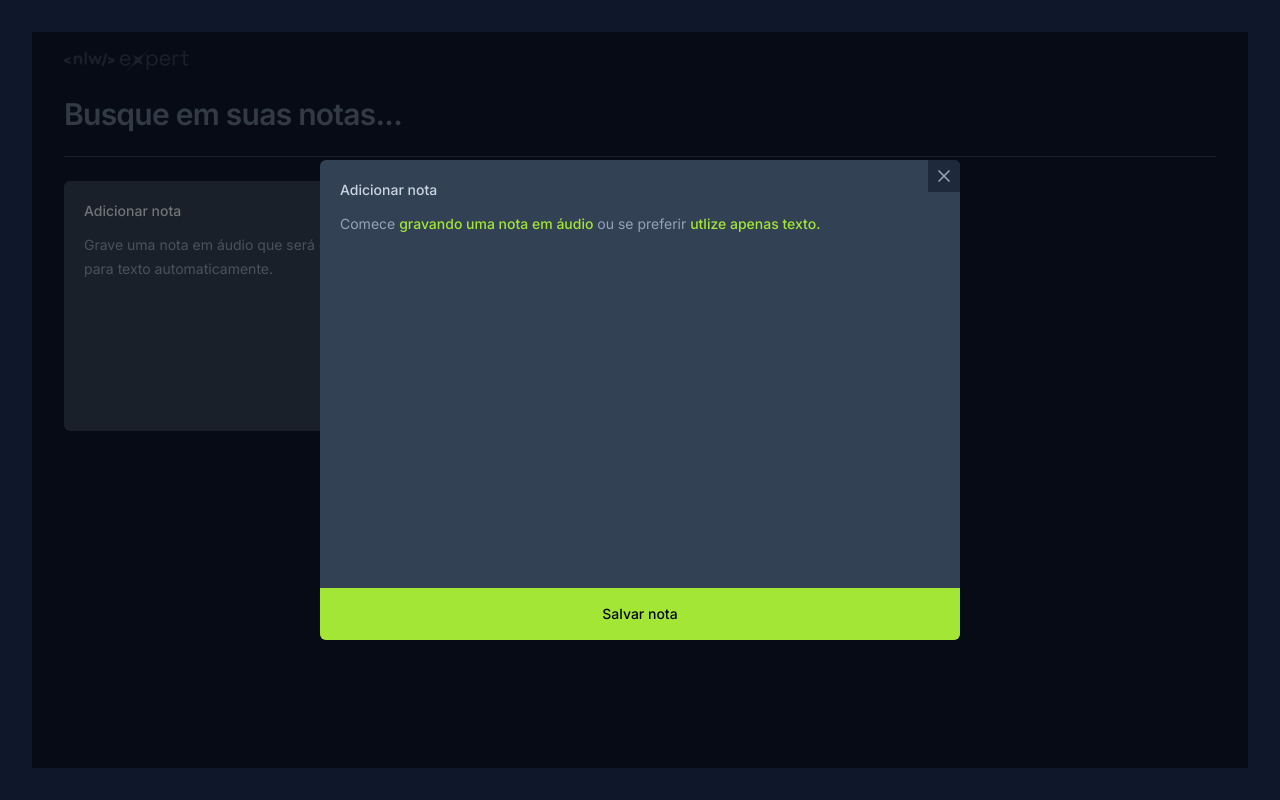
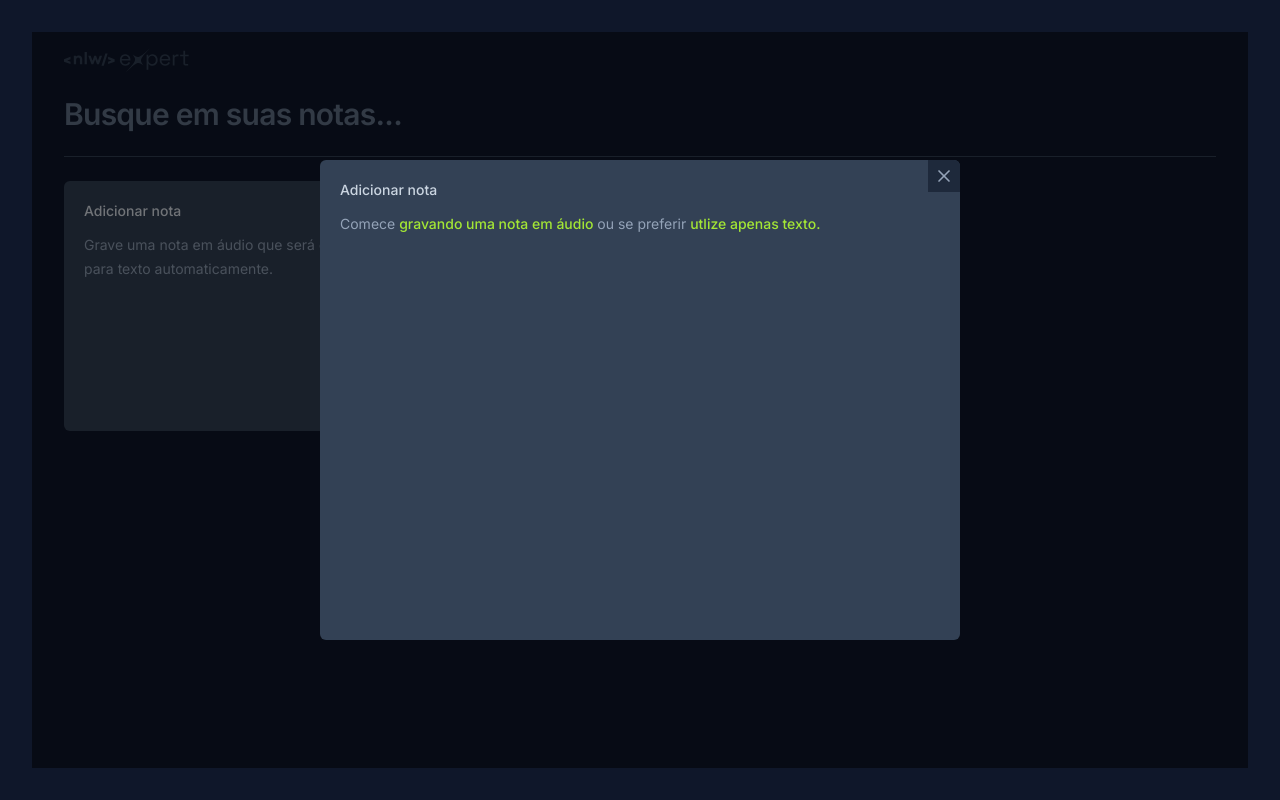
Before and after one commit to marcelypcosta/NLW-expert-notes, a React (Vite) app: page / in a window 1280 px wide. Both pictures are taken after a click on the button 248 px from the left and 306 px from the top of the page. Built offline with nearby package versions, Linux system fonts and the light colour scheme.

Commit message:
Adicionando as funções de estado das notas

```diff
--- a/package.json
+++ b/package.json
@@ -13,7 +13,8 @@
     "date-fns": "^3.3.1",
     "lucide-react": "^0.323.0",
     "react": "^18.2.0",
-    "react-dom": "^18.2.0"
+    "react-dom": "^18.2.0",
+    "sonner": "^1.4.0"
   },
   "devDependencies": {
     "@types/react": "^18.2.43",
--- a/src/components/new-note-card.tsx
+++ b/src/components/new-note-card.tsx
@@ -1,7 +1,33 @@
 import * as Dialog from "@radix-ui/react-dialog";
 import { X } from "lucide-react";
+import { ChangeEvent, FormEvent, useState } from "react";
+import { toast } from "sonner";
 
 export function NewNoteCard() {
+  const [shouldShowOnBording, setShouldShowOnBording] = useState(true); // Estado para criar a nota
+  const [content, setContent] = useState(""); // Estado para saber se possui conteúdo
+
+  // Função para quando o usuário clicar na opção escolhida para criar a nota aparecer a área para escrever/gravar a nota
+  function handleStartEditor() {
+    setShouldShowOnBording(false);
+  }
+
+  // Função para quando o usuário apagar toda a nota voltar para primeira tela do Modal
+  function handleContentChanged(event: ChangeEvent<HTMLTextAreaElement>) {
+    setContent(event.target.value); // Pegando o valor que o usuário está digitando na nota
+
+    if (event.target.value === "") {
+      setShouldShowOnBording(true);
+    }
+  }
+
+  function handleSaveNote(event: FormEvent) {
+    event.preventDefault();
+
+    console.log(content);
+
+    toast.success("Nota criada com sucesso");
+  }
   return (
     <Dialog.Root>
       <Dialog.Trigger className="rounded-md flex flex-col bg-slate-700 text-left p-5 gap-3 outline-none hover:ring-2 hover:ring-slate-600 hover:cursor-pointer focus-visible:ring-2 focus-visible:ring-lime-400">
@@ -20,27 +46,46 @@
           <Dialog.Close className="absolute right-0 top-0 bg-slate-800 p-1.5 text-slate-400 hover:text-slate-100">
             <X className="size-5" />
           </Dialog.Close>
+          <form onSubmit={handleSaveNote} className="flex-1 flex flex-col">
             <div className="flex flex-1 flex-col gap-3 p-5">
               <span className="text-sm font-medium text-slate-300">
                 Adicionar nota
               </span>
+              {/* Condição ternária para criação da nota */}
+              {shouldShowOnBording ? (
                 <p className="text-sm leading-6 text-slate-400">
                   Comece{" "}
                   <button className="font-medium text-lime-400 hover:underline">
                     gravando uma nota em áudio
                   </button>{" "}
                   ou se preferir{" "}
-              <button className="font-medium text-lime-400 hover:underline">
+                  <button
+                    onClick={handleStartEditor}
+                    className="font-medium text-lime-400 hover:underline"
+                  >
                     utlize apenas texto.
                   </button>
                 </p>
+              ) : (
+                <textarea
+                  autoFocus
+                  className="text-sm leading-6 text-slate-400 bg-transparent resize-none flex-1 outline-none"
+                  onChange={handleContentChanged}
+                  placeholder="Escreva aqui sua anotação..."
+                />
+              )}
             </div>
+            {shouldShowOnBording ? (
+              ""
+            ) : (
               <button
-            type="button"
+                type="submit"
                 className="w-full bg-lime-400 py-4 text-center text-sm text-slate-950 outline-none font-medium hover:bg-lime-500"
               >
                 Salvar nota
               </button>
+            )}
+          </form>
         </Dialog.Content>
       </Dialog.Portal>
     </Dialog.Root>
--- a/src/main.tsx
+++ b/src/main.tsx
@@ -2,9 +2,11 @@
 import ReactDOM from "react-dom/client";
 import { App } from "./app.tsx";
 import "./index.css";
+import { Toaster } from "sonner";
 
 ReactDOM.createRoot(document.getElementById("root")!).render(
   <React.StrictMode>
     <App />
+    <Toaster richColors/>
   </React.StrictMode>
 );
```
Also changed, not shown: 1 other file (tests, documents, lock files or other folders). Lines whose indentation alone changed are shown as unchanged.
